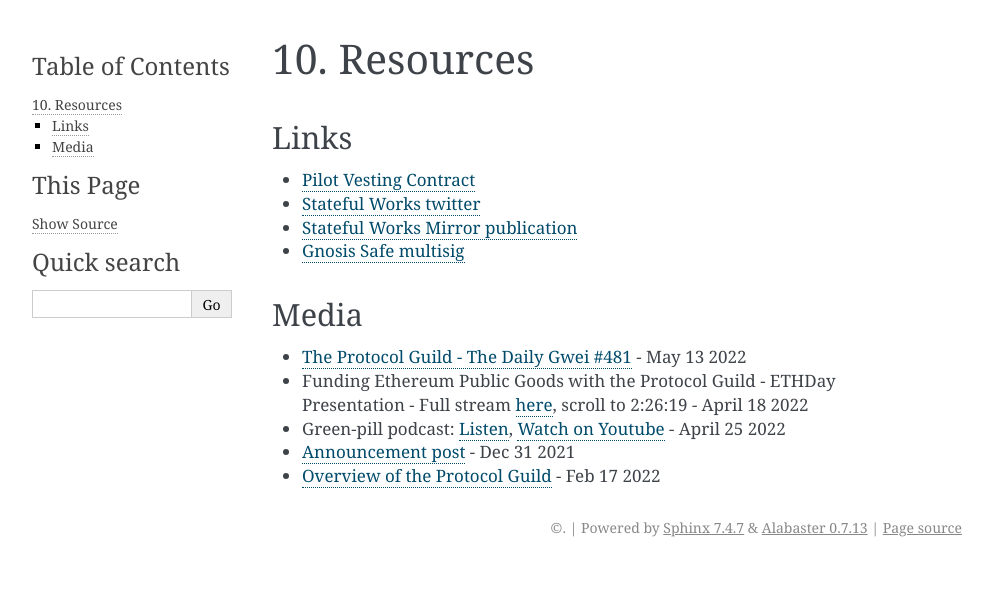
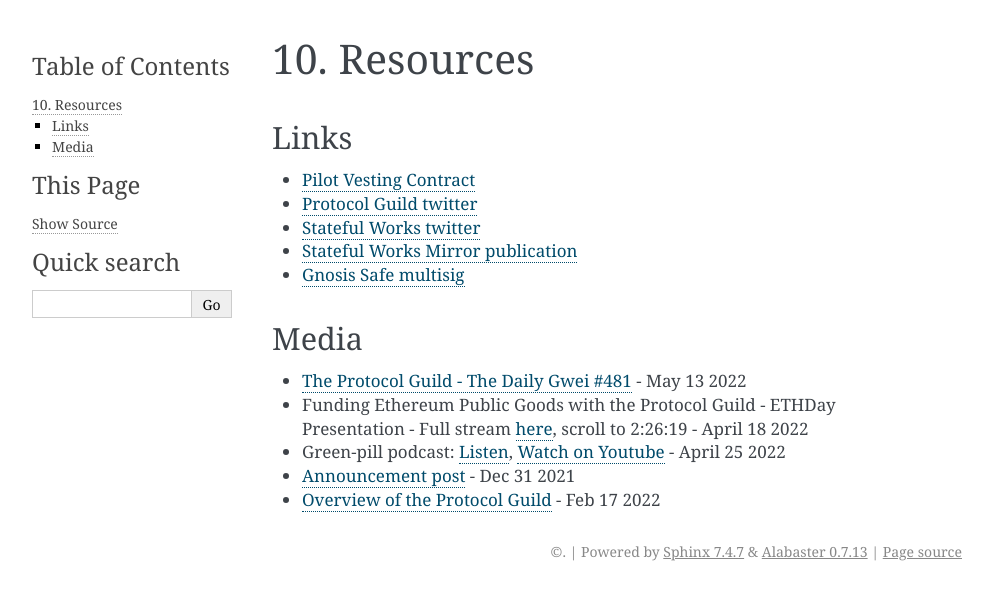
Before and after one commit to protocolguild/documentation, a Sphinx documentation site: the page built from docs/10-resources.md, in a window 1280 px wide. Shown: the top 600 px of the page, without its empty margins (148-1141 px from the left). Built offline with Sphinx 7.4.7, drawn with Linux system fonts in a browser that asks for light colours.

Commit message:
add PG twitter account

```diff
--- a/docs/10-resources.md
+++ b/docs/10-resources.md
@@ -3,6 +3,7 @@
 ## Links
 
 - [Pilot Vesting Contract](https://app.0xsplits.xyz/accounts/0xF29Ff96aaEa6C9A1fBa851f74737f3c069d4f1a9/)
+- [Protocol Guild twitter](https://twitter.com/protocolguild)
 - [Stateful Works twitter](https://twitter.com/StatefulWorks)
 - [Stateful Works Mirror publication](https://stateful.mirror.xyz/)
 - [Gnosis Safe multisig](https://gnosis-safe.io/app/eth:0xF6CBDd6Ea6EC3C4359e33de0Ac823701Cc56C6c4/balances)
```
